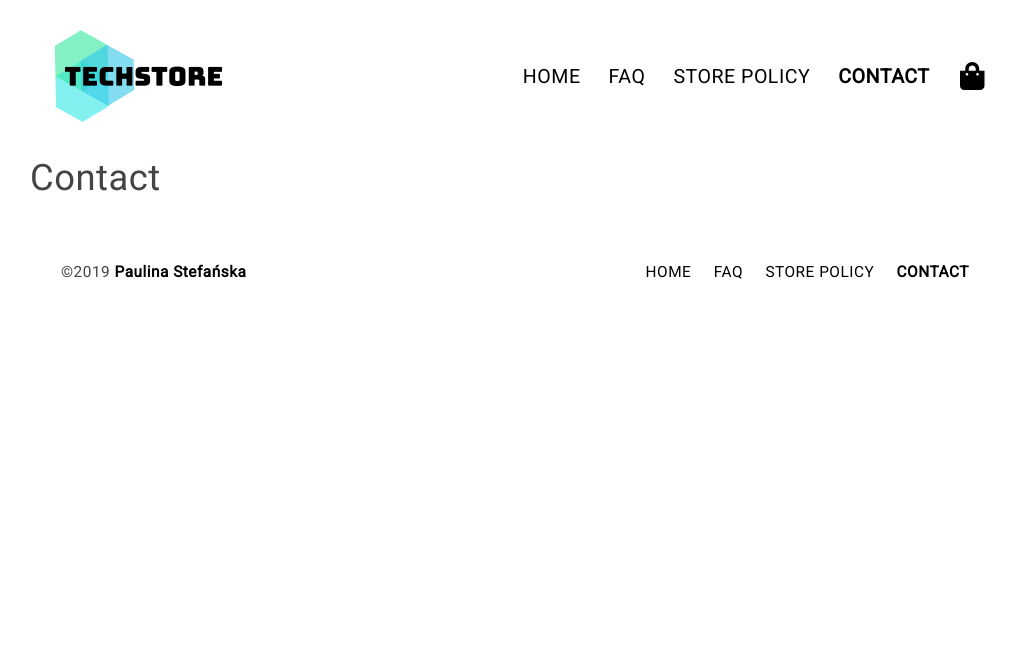
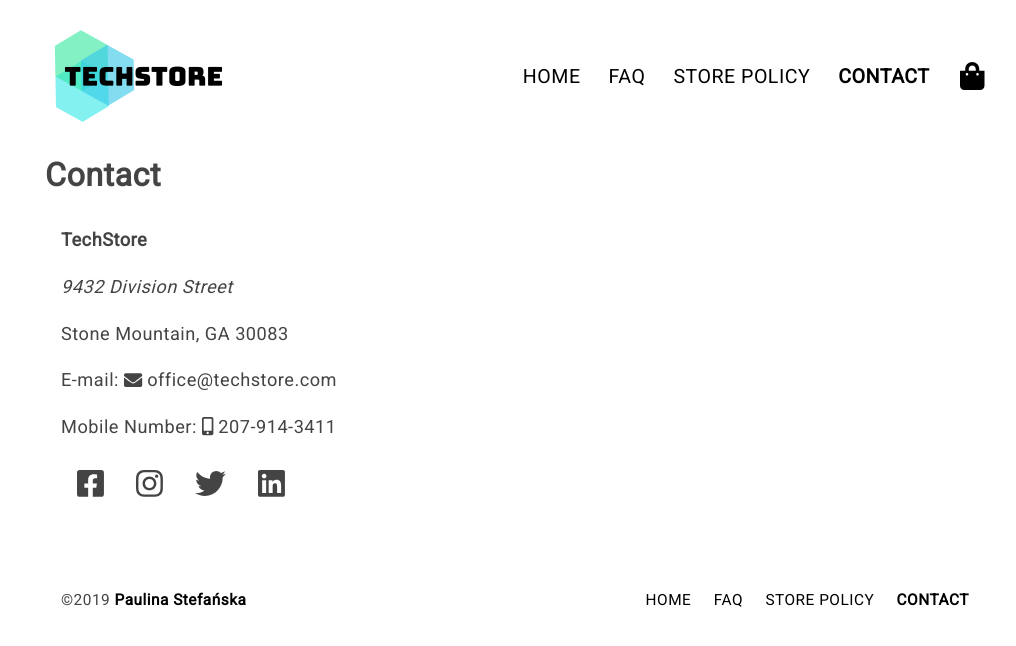
Before and after one commit to paulinastefanska/OnlineShop-FinalProject, a React (Create React App) app in the folder client/: page /contact in a window 1280 px wide. Shown: the top 646 px of the page, without its empty margins (125-1141 px from the left). Built offline with nearby package versions, Linux system fonts and the light colour scheme.

Commit message:
Add contact page

```diff
--- a/client/package.json
+++ b/client/package.json
@@ -4,6 +4,7 @@
   "private": true,
   "dependencies": {
     "@fortawesome/fontawesome-svg-core": "^1.2.25",
+    "@fortawesome/free-brands-svg-icons": "^5.11.2",
     "@fortawesome/free-solid-svg-icons": "^5.11.2",
     "@fortawesome/react-fontawesome": "^0.1.7",
     "animate.css": "3.7.0",
--- a/client/src/components/common/PageTitle/PageTitle.scss
+++ b/client/src/components/common/PageTitle/PageTitle.scss
@@ -2,8 +2,7 @@
 
 .page-title {
   margin: $base-size 0;
-  font-size: $base-size * 4;
+  font-size: $base-size * 2.3;
   font-weight: 600;
   position: relative;
-  color: $color-text;
 }
--- /dev/null
+++ b/client/src/components/pages/Contact/Contact.scss
@@ -0,0 +1,27 @@
+@import '../../../styles/settings.scss';
+
+.contact-wrapper {
+	padding: 1rem;
+	.social-media a {
+		padding: 1rem;
+		font-size: $base-size * 2.2;
+		color: $color-text-light;
+		transition: ease .2s;
+		&:hover {
+			color: $color-light-blue;
+		}
+	}
+}
+@media (max-width: 387px) {
+	.contact {
+		text-align: center;
+		.contact-wrapper {
+			font-size: $base-size;
+			.social-media {
+				a {
+					padding: 0.5rem;
+				}
+			}
+		}
+	}
+}
--- a/client/src/components/pages/Contact/ContactPage.js
+++ b/client/src/components/pages/Contact/ContactPage.js
@@ -1,9 +1,31 @@
 import React from 'react';
+import PageTitle from '../../common/PageTitle/PageTitle';
+
+import 'bootstrap/dist/css/bootstrap.min.css'
+import { Container } from 'reactstrap';
+import { FontAwesomeIcon } from '@fortawesome/react-fontawesome';
+import { faMobileAlt, faEnvelope } from '@fortawesome/free-solid-svg-icons';
+import { faFacebookSquare, faInstagram, faTwitter, faLinkedin } from '@fortawesome/free-brands-svg-icons'
+import './Contact.scss';
 
 const ContactPage = () => (
-  <div>
-    <h1>Contact</h1>
-  </div>
+	<Container className="contact">
+		<PageTitle>Contact</PageTitle>
+			<div className="contact-wrapper">
+				<p><b>TechStore</b></p>
+				<p><i>9432 Division Street</i></p>
+				<p>Stone Mountain, GA 30083</p>
+				<p>E-mail: <FontAwesomeIcon icon={faEnvelope} /> office@techstore.com</p>
+				<p>Mobile Number: <FontAwesomeIcon icon={faMobileAlt} /> 207-914-3411</p>
+				<div className="social-media">
+					<a href="facebook.com"><FontAwesomeIcon icon={faFacebookSquare} /></a>
+					<a href="instagram.com"><FontAwesomeIcon icon={faInstagram} /></a>
+					<a href="tweeter.com"><FontAwesomeIcon icon={faTwitter} /></a>
+					<a href="linkedin.com"><FontAwesomeIcon icon={faLinkedin} /></a>
+				</div>
+			</div>
+	</Container>
 );
 
+
 export default ContactPage;
```
Also changed, not shown: 1 other file (tests, documents, lock files or other folders).
